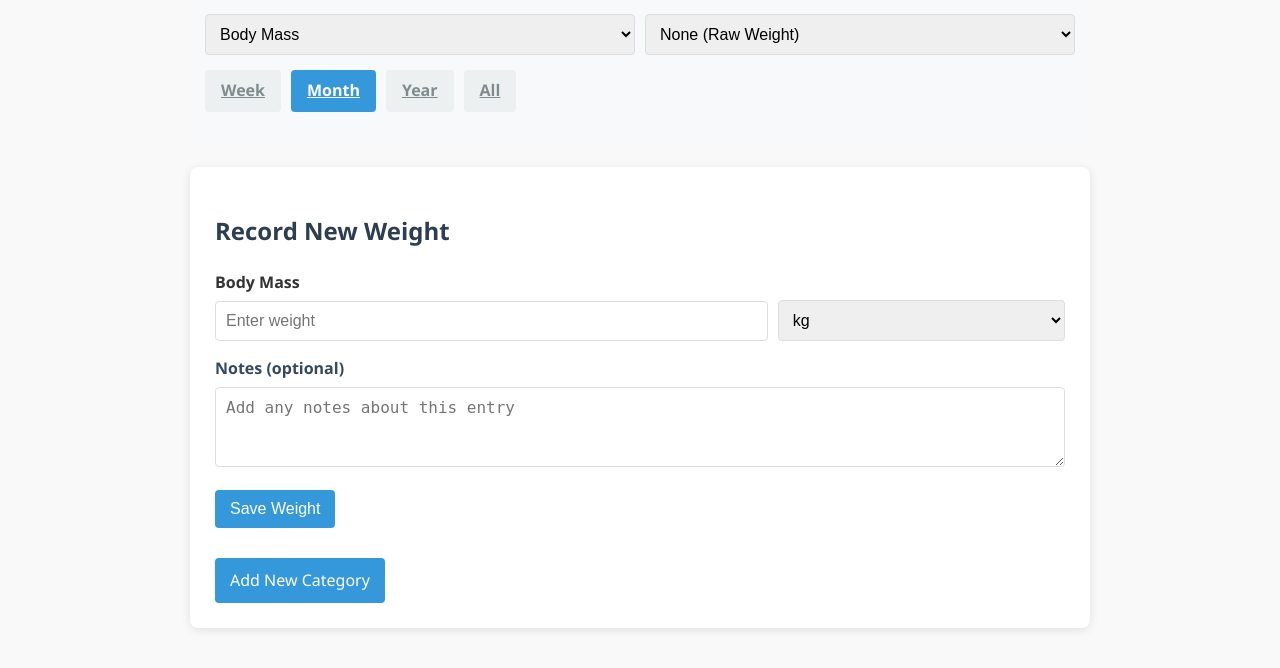
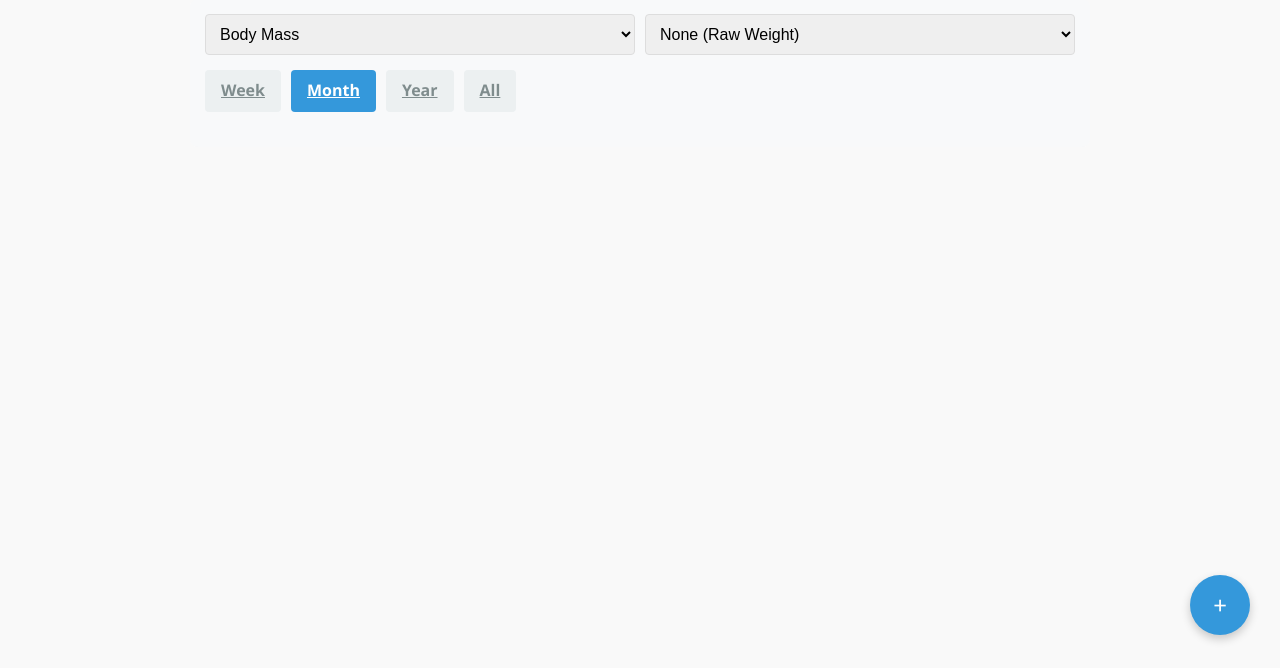
Before and after one commit to CalumMallorie/weight-tracker, a Flask app: page / in a window 1280 px wide. Shown: the part 135-803 px from the top of the page. After the commit the page ends 777 px from the top, so only its background shows below. Run offline with Flask 3, Linux system fonts and the light colour scheme; some libraries are stand-ins or nearby versions.

Commit message:
UI improvements: moved entry form to modal, improved graph axis labels

```diff
--- a/src/services.py
+++ b/src/services.py
@@ -358,6 +358,9 @@ def create_weight_plot(
 
         # Prepare data
         data = []
+        default_unit = "kg"  # Default unit for display
+        category_name = None
+
         for entry in entries:
             try:
                 # Ensure weight is a float
@@ -365,6 +368,14 @@ def create_weight_plot(
                     entry.weight = float(entry.weight)
 
                 weight_kg = convert_to_kg(entry.weight, entry.unit)
+
+                # Remember the unit for consistent display
+                if not default_unit:
+                    default_unit = entry.unit
+
+                # Remember category name
+                if not category_name and hasattr(entry, 'category') and entry.category:
+                    category_name = entry.category.name
 
                 # Ensure created_at is a datetime object for sorting
                 if isinstance(entry.created_at, str):
@@ -397,15 +408,15 @@ def create_weight_plot(
                 if processing_type == 'volume' and has_reps:
                     # Calculate volume (weight × reps)
                     item['processed_value'] = entry.weight * item['reps']
-                    y_axis_label = 'Volume (weight × reps)'
+                    y_axis_label = f'Volume ({default_unit}·reps)'
                 elif processing_type == 'estimated_1rm' and has_reps:
                     # Calculate estimated 1RM using weight × (1 + reps / 30)
                     item['processed_value'] = entry.weight * (1 + item['reps'] / 30)
-                    y_axis_label = 'Estimated 1RM'
+                    y_axis_label = f'Estimated 1RM ({default_unit})'
                 else:
                     # Default to showing raw weight
                     item['processed_value'] = entry.weight
-                    y_axis_label = 'Weight'
+                    y_axis_label = f'Weight ({default_unit})'
 
                 data.append(item)
             except Exception as e:
@@ -432,6 +443,22 @@ def create_weight_plot(
         # Y-axis value based on processing type
         y_value = 'processed_value'
 
+        # Determine smart y-axis label
+        is_body_mass = True
+        if category_name:
+            is_body_mass = category_name == 'Body Mass'
+
+        # Create more specific y-axis label based on the category and processing type
+        if is_body_mass:
+            y_axis_label = f'Body Weight ({default_unit})'
+        elif category_name:
+            if processing_type == 'volume':
+                y_axis_label = f'{category_name} Volume ({default_unit}·reps)'
+            elif processing_type == 'estimated_1rm':
+                y_axis_label = f'{category_name} Est. 1RM ({default_unit})'
+            else:
+                y_axis_label = f'{category_name} Weight ({default_unit})'
+
         # Create plot
         fig = px.line(
             df,
@@ -443,11 +470,6 @@ def create_weight_plot(
 
         # Add custom hover text
         hovertemplate = 'Date: %{x}<br>'
-
-        is_body_mass = True
-        if 'category' in df.columns and len(df) > 0:
-            category_val = df.iloc[0].get('category', '')
-            is_body_mass = category_val == 'Body Mass'
 
         if processing_type in ('volume', 'estimated_1rm') and not is_body_mass and 'reps' in df.columns:
             hovertemplate += f'{y_axis_label}: %{{y:.1f}}<br>'
@@ -474,7 +496,7 @@ def create_weight_plot(
             height=400,
             autosize=True,
             hovermode='closest',
-            title=None,
+            title=None,  # Explicitly remove title
         )
 
         fig.update_xaxes(
--- a/src/templates/index.html
+++ b/src/templates/index.html
@@ -178,6 +178,64 @@
         .reps-field.show {
             display: block;
         }
+        /* Modal styles */
+        .modal {
+            display: none;
+            position: fixed;
+            top: 0;
+            left: 0;
+            width: 100%;
+            height: 100%;
+            background-color: rgba(0, 0, 0, 0.5);
+            z-index: 1000;
+            overflow: auto;
+        }
+        .modal-content {
+            background-color: #fff;
+            margin: 10% auto;
+            padding: 25px;
+            border-radius: 8px;
+            box-shadow: 0 4px 20px rgba(0, 0, 0, 0.2);
+            width: 90%;
+            max-width: 500px;
+            animation: modalSlideIn 0.3s ease;
+        }
+        .close-modal {
+            color: #aaa;
+            float: right;
+            font-size: 28px;
+            font-weight: bold;
+            cursor: pointer;
+        }
+        .close-modal:hover {
+            color: #555;
+        }
+        @keyframes modalSlideIn {
+            from { transform: translateY(-50px); opacity: 0; }
+            to { transform: translateY(0); opacity: 1; }
+        }
+        .floating-button {
+            position: fixed;
+            bottom: 30px;
+            right: 30px;
+            width: 60px;
+            height: 60px;
+            border-radius: 50%;
+            background-color: #3498db;
+            color: white;
+            display: flex;
+            align-items: center;
+            justify-content: center;
+            font-size: 24px;
+            box-shadow: 0 4px 10px rgba(0, 0, 0, 0.2);
+            cursor: pointer;
+            z-index: 100;
+            transition: all 0.3s ease;
+        }
+        .floating-button:hover {
+            background-color: #2980b9;
+            transform: scale(1.05);
+        }
         @media (max-width: 768px) {
             .weight-info {
                 flex-direction: column;
@@ -204,6 +262,16 @@
             }
             .filter-group {
                 flex-direction: column;
+            }
+            .modal-content {
+                margin-top: 15%;
+                width: 95%;
+            }
+            .floating-button {
+                bottom: 20px;
+                right: 20px;
+                width: 50px;
+                height: 50px;
             }
         }
         @media (max-width: 480px) {
@@ -277,46 +345,8 @@
         </div>
     </div>
 
-    <div class="container">
-        <h2>Record New Weight</h2>
-        <div class="category-name">{{ selected_category.name if selected_category else 'Body Mass' }}</div>
-
-        <form method="POST">
-            <div class="form-group weight-info">
-                <input type="number" step="0.1" name="weight" placeholder="Enter weight" required>
-                <select name="unit">
-                    <option value="kg">kg</option>
-                    <option value="lb">lb</option>
-                </select>
-            </div>
-
-            <div class="form-group reps-field {% if selected_category and not selected_category.is_body_mass %}show{% endif %}">
-                <label for="reps">Number of Repetitions</label>
-                <input type="number" id="reps" name="reps" placeholder="Enter number of reps" min="1"
-                       {% if selected_category and not selected_category.is_body_mass %}required{% endif %}>
-            </div>
-
-            <div class="form-group">
-                <label for="notes">Notes (optional)</label>
-                <textarea id="notes" name="notes" placeholder="Add any notes about this entry"></textarea>
-            </div>
-
-            <input type="hidden" name="category" value="{{ selected_category.id if selected_category else '' }}">
-
-            <button type="submit">Save Weight</button>
-        </form>
-
-        <div class="action-buttons">
-            <a href="{{ url_for('main.manage_categories') }}" class="add-category-button" data-url="categories">
-                <span class="button-style">Add New Category</span>
-            </a>
-        </div>
-    </div>
-
     {% if entries %}
     <div class="container">
-        <h2>Weight Data</h2>
-
         {% if entries|length > 0 %}
         <div class="last-entry">
             Latest: {{ entries[-1].weight }} {{ entries[-1].unit }}
@@ -346,10 +376,54 @@
         <div style="padding: 20px; color: #777;">No plot data available to display.</div>
         {% endif %}
         {% else %}
-        <p>No entries found. Add your first weight record above.</p>
+        <p>No entries found. Add your first weight record using the + button.</p>
         {% endif %}
     </div>
     {% endif %}
+
+    <!-- Floating "+" button to open modal -->
+    <div class="floating-button" id="add-entry-button">+</div>
+
+    <!-- Modal for adding new entries -->
+    <div id="entry-modal" class="modal">
+        <div class="modal-content">
+            <span class="close-modal" id="close-modal">&times;</span>
+            <h2>Record New Entry</h2>
+
+            <form method="POST">
+                <div class="form-group">
+                    <label for="modal-category">Category</label>
+                    <select id="modal-category" name="category" onchange="updateEntryForm()">
+                        {% for category in categories %}
+                        <option value="{{ category.id }}" {% if selected_category and selected_category.id == category.id %}selected{% endif %}>
+                            {{ category.name }}
+                        </option>
+                        {% endfor %}
+                    </select>
+                </div>
+
+                <div class="form-group weight-info">
+                    <input type="number" step="0.1" name="weight" placeholder="Enter weight" required>
+                    <select name="unit">
+                        <option value="kg">kg</option>
+                        <option value="lb">lb</option>
+                    </select>
+                </div>
+
+                <div class="form-group reps-field" id="modal-reps-field">
+                    <label for="reps">Number of Repetitions</label>
+                    <input type="number" id="reps" name="reps" placeholder="Enter number of reps" min="1">
+                </div>
+
+                <div class="form-group">
+                    <label for="notes">Notes (optional)</label>
+                    <textarea id="notes" name="notes" placeholder="Add any notes about this entry"></textarea>
+                </div>
+
+                <button type="submit">Save Entry</button>
+            </form>
+        </div>
+    </div>
 
     <script>
         // Update category and reload page
@@ -368,13 +442,36 @@
             window.location = currentUrl.toString();
         }
 
+        // Modal control
+        const modal = document.getElementById('entry-modal');
+        const addButton = document.getElementById('add-entry-button');
+        const closeButton = document.getElementById('close-modal');
+
+        addButton.onclick = function() {
+            modal.style.display = 'block';
+            // Set the modal category to match the currently selected category in the graph
+            document.getElementById('modal-category').value = document.getElementById('category-filter').value;
+            updateEntryForm();
+        }
+
+        closeButton.onclick = function() {
+            modal.style.display = 'none';
+        }
+
+        window.onclick = function(event) {
+            if (event.target == modal) {
+                modal.style.display = 'none';
+            }
+        }
+
         // Toggle reps field based on category
-        document.getElementById('category-filter').addEventListener('change', function() {
-            const selectedOption = this.options[this.selectedIndex];
+        function updateEntryForm() {
+            const categorySelect = document.getElementById('modal-category');
+            const selectedOption = categorySelect.options[categorySelect.selectedIndex];
             const categoryName = selectedOption.text;
             const isBodyMass = categoryName === 'Body Mass';
 
-            const repsField = document.querySelector('.reps-field');
+            const repsField = document.getElementById('modal-reps-field');
             const repsInput = document.getElementById('reps');
 
             if (isBodyMass) {
@@ -384,30 +481,12 @@
                 repsField.classList.add('show');
                 repsInput.setAttribute('required', 'required');
             }
+        }
 
-            // Update the category name in the form
-            document.querySelector('.category-name').textContent = categoryName;
+        // Initialize form state
+        document.addEventListener('DOMContentLoaded', function() {
+            updateEntryForm();
         });
-
-        // Add CSS for button-style class
-        document.head.insertAdjacentHTML('beforeend', `
-            <style>
-                .button-style {
-                    background-color: #3498db;
-                    color: white;
-                    padding: 10px 15px;
-                    border: none;
-                    border-radius: 4px;
-                    cursor: pointer;
-                    font-size: 16px;
-                    transition: background-color 0.3s;
-                    display: inline-block;
-                }
-                .button-style:hover {
-                    background-color: #2980b9;
-                }
-            </style>
-        `);
     </script>
 </body>
 </html>
```
